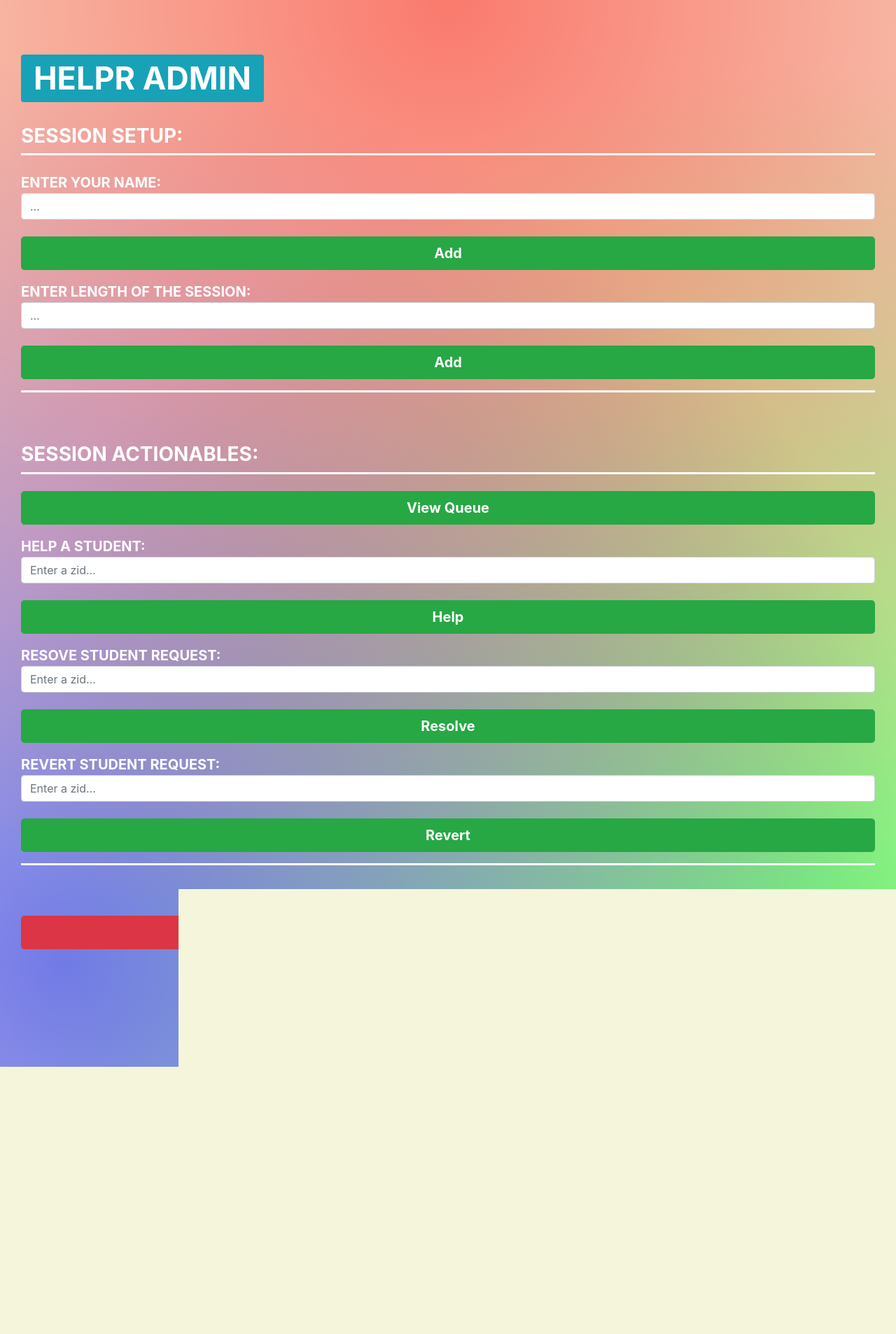
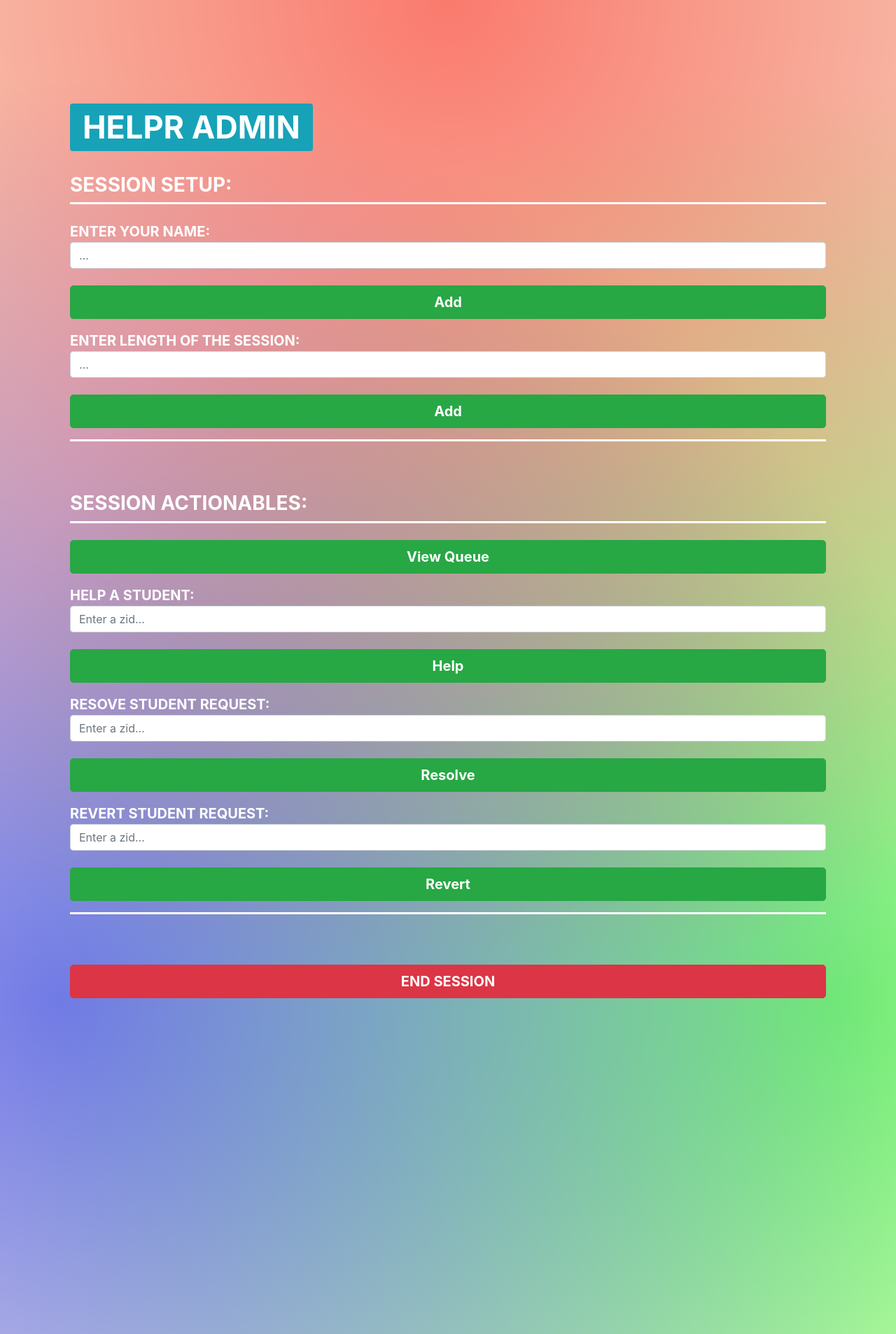
Before and after one commit to Bellerathon/Helpr, a Flask app: page /admin in a window 1280 px wide. Shown: the whole page at 70% size. Before the commit the page ends 1525 px from the top, so only its background shows below. Run offline with Flask 2, Linux system fonts and the light colour scheme; some libraries are stand-ins or nearby versions.

Commit message:
final for now

```diff
--- a/templates/admin.html
+++ b/templates/admin.html
@@ -14,7 +14,7 @@
       radial-gradient(circle at 93.3% 75%,
         rgba(0,255,0,.5),
         rgba(0,255,0,0) 70.71%) beige;
-  border-radius: 50%; margin: 30px; margin-bottom: 30rem;}
+  border-radius: 50%; margin: 100px; margin-bottom: 30rem;}
     </style>
 </head>
 
@@ -97,7 +97,7 @@
         xhttp.onreadystatechange = function () {
             if (xhttp.readyState === XMLHttpRequest.DONE) {
                 if (xhttp.responseText == '[]') {
-                    document.getElementById("rQueue").innerHTML = "<span style='color: red;'>---------------------------------------------- QUEUE IS EMPTY -------------------------------------------</span>";
+                    document.getElementById("rQueue").innerHTML = "<span style='color: red;'>----------------------------------------------------------------------------------- QUEUE IS EMPTY ------------------------------------------------------------------------------------</span>";
                 } else {
                     document.getElementById("rQueue").innerHTML = xhttp.responseText;
                 }
--- a/templates/new.html
+++ b/templates/mainpage.html
@@ -17,7 +17,7 @@
         rgba(0,0,255,0) 70.71%),
       radial-gradient(circle at 93.3% 75%,
         rgba(0,255,0,.5),
-        rgba(0,255,0,0) 70.71%) beige; margin:30px}
+        rgba(0,255,0,0) 70.71%) beige; margin:200px}
     </style>
 </head>
 
@@ -186,7 +186,7 @@ clock();
 <script>
     var localLength = localStorage["lngth"];
     function get_time(){
-        var d = new Date(); // for now
+        var d = new Date(); // e.g
         var hrs = d.getHours(); // => 9
         var mints = d.getMinutes(); // =>  30
         var sec = d.getSeconds(); // => 51
@@ -237,7 +237,7 @@ clock();
                 $(document).ready(function() {
                     $(".alert").show();
                     $(".alert").first().hide().slideDown(500).delay(4000).slideUp(500, function () {
-                        $(this).remove();
+                        $(this).hide();
                     });
                 });
             },
```
Also changed, not shown: requirements.txt (added, +31 -0 lines), templates/adminpage.html (renamed from templates/wat.html).
